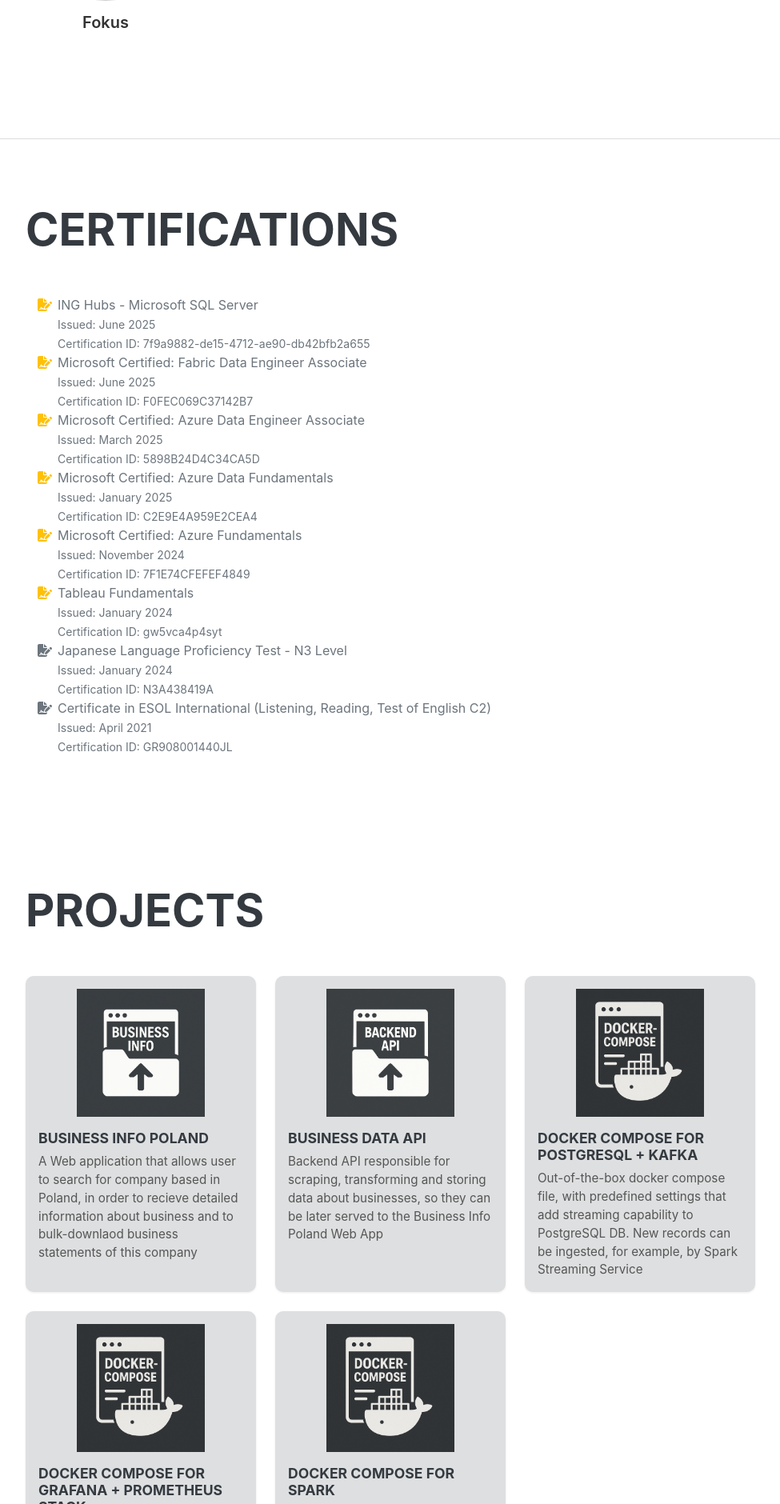
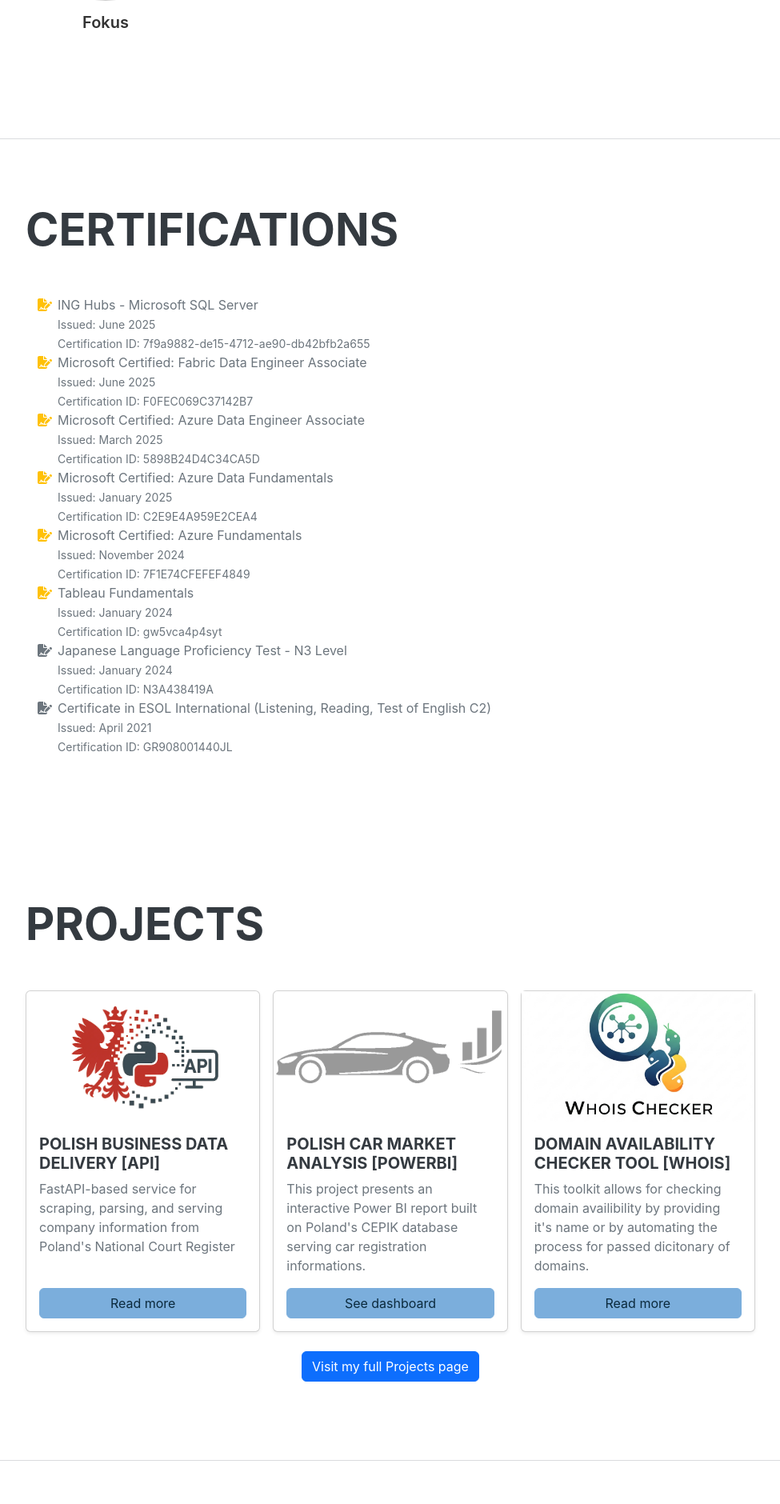
Before and after one commit to JakLjk/personal-page, a Django app: page / in a window 1280 px wide. Shown: the part 4320-6200 px from the top of the page at 80% size, without its empty margins (288-1263 px from the left). Run offline with Django 5.2, Linux system fonts and the light colour scheme; some libraries are stand-ins or nearby versions; some web fonts are replaced.

Commit message:
Changed projects section - added link to project site and added img files for projects

```diff
--- a/blogpage/static/blogpage/css/projects.css
+++ b/blogpage/static/blogpage/css/projects.css
@@ -44,3 +44,34 @@
     inset: 0;
     z-index: 1;
   }
+
+
+.btn-project{
+  --bs-btn-bg: #7baedc;
+  --bs-btn-border-color: #7baedc;
+  --bs-btn-color: #0b2a3d;              /* dark text for contrast */
+  --bs-btn-hover-bg: #6aa3d7;
+  --bs-btn-hover-border-color: #6aa3d7;
+  --bs-btn-hover-color: #0b2a3d;
+  --bs-btn-active-bg: #5b95cc;
+  --bs-btn-active-border-color: #5b95cc;
+  --bs-btn-active-color: #0b2a3d;
+  --bs-btn-disabled-bg: #7baedc;
+  --bs-btn-disabled-border-color: #7baedc;
+  --bs-btn-disabled-color: #0b2a3d;
+  --bs-btn-focus-shadow-rgb: 123,174,220; /* matches the blue */
+}
+
+
+.btn-deep-primary{
+  --bs-btn-bg: #0d6efd;
+  --bs-btn-border-color: #0d6efd;
+  --bs-btn-color: #fff;
+  --bs-btn-hover-bg: #0b5ed7;
+  --bs-btn-hover-border-color: #0a58ca;
+  --bs-btn-hover-color: #fff;
+  --bs-btn-active-bg: #0a58ca;
+  --bs-btn-active-border-color: #0a53be;
+  --bs-btn-active-color: #fff;
+  --bs-btn-focus-shadow-rgb: 13,110,253;
+}
--- a/blogpage/templates/blogpage/index.html
+++ b/blogpage/templates/blogpage/index.html
@@ -32,6 +32,12 @@
 
     gtag('config', 'G-PF0MQNQ5GC');
     </script>
+    <!-- Cloudflare Web Analytics -->
+    <script
+    defer src='https://static.cloudflareinsights.com/beacon.min.js'
+    data-cf-beacon='{"token": "89f70251427446b0a0f8ab5d2b055a04"}'>
+    </script>
+    <!-- End Cloudflare Web Analytics -->
     <body id="page-top">
         <!-- Navigation-->
         <nav class="navbar navbar-expand-lg navbar-dark bg-custom-blue fixed-top" id="sideNav">
@@ -172,6 +178,9 @@
                         </li>
                         <li class="list-inline-item">
                             <img src="{% static 'blogpage/assets/img/spark.svg' %}" alt="Apache Spark Logo" class="icon-grayscale" title="Apache Spark">
+                        </li>
+                        <li class="list-inline-item">
+                            <img src="{% static 'blogpage/assets/img/airflow.svg' %}" alt="Apache Spark Logo" class="icon-grayscale" title="Apache Airflow">
                         </li>
                         <li class="list-inline-item">
                             <img src="{% static 'blogpage/assets/img/debian.svg' %}" alt="Debian Logo" class="icon-grayscale" title="Debian">
@@ -324,52 +333,86 @@
                     </ul>
                 </div>
             </section>
+
+
+            <!-- Projects -->
             <section class="resume-section" id="projects">
-                <div class="resume-section-content">
-                    <h2 class="mb-5">Projects</h2>
-                    <div class="project-grid">
-                        <!-- Project 1 -->
-                        <div class="project-tile">
-                            <a href="https://firmy.lejk.net" class="tile-link" target="_blank" rel="noopener noreferrer"></a>
-                            <img src="{% static 'blogpage/assets/img/business_info_web.png' %}" alt="Web Scraping Tool" class="project-image">
-                            <h4>Business Info Poland</h4>
-                            <p>A Web application that allows user to search for company based in Poland, in order to recieve detailed information about business and to bulk-downlaod business statements of this company</p>
-                        </div>
+            <div class="resume-section-content">
+                <h2 class="mb-5">Projects</h2>
 
-                        <!-- Project 2 -->
-                        <div class="project-tile">
-                            <a href="https://github.com/JakLjk/BUSINESS-DATA-API" class="tile-link" target="_blank" rel="noopener noreferrer"></a>
-                            <img src="{% static 'blogpage/assets/img/business_info_api.png' %}" alt="Dashboard Screenshot" class="project-image">
-                            <h4>Business Data API</h4>
-                            <p>Backend API responsible for scraping, transforming and storing data about businesses, so they can be later served to the Business Info Poland Web App</p>
-                        </div>
+                <div class="row row-cols-1 row-cols-sm-2 row-cols-lg-3 g-3">
 
-                        <!-- Project 3 -->
-                        <div class="project-tile">
-                            <a href="https://github.com/JakLjk/PostgreSQL-Kafka-CDC-Compose" class="tile-link" target="_blank" rel="noopener noreferrer"></a>
-                            <img src="{% static 'blogpage/assets/img/docker_compose_project.png' %}" alt="Dashboard Screenshot" class="project-image">
-                            <h4>Docker Compose for PostgreSQL + Kafka </h4>
-                            <p>Out-of-the-box docker compose file, with predefined settings that add streaming capability to PostgreSQL DB. New records can be ingested, for example, by Spark Streaming Service</p>
-                        </div>
-
-                        <!-- Project 4 -->
-                        <div class="project-tile">
-                            <a href="https://github.com/JakLjk/Grafana-Prometheus-Compose" class="tile-link" target="_blank" rel="noopener noreferrer"></a>
-                            <img src="{% static 'blogpage/assets/img/docker_compose_project.png' %}" alt="Dashboard Screenshot" class="project-image">
-                            <h4>Docker Compose for Grafana + Prometheus Stack</h4>
-                            <p>Project that simplifies setting up Grafana + Prometheus. Has in-build support for Cadvisor exporter (docker image logs) and node exporter (sys logs)</p>
-                        </div>
-
-                        <!-- Project 5 -->
-                        <div class="project-tile">
-                            <a href="https://github.com/JakLjk/SPARK-CLUSTER-LOCAL-COMPOSE" class="tile-link" target="_blank" rel="noopener noreferrer"></a>
-                            <img src="{% static 'blogpage/assets/img/docker_compose_project.png' %}" alt="Dashboard Screenshot" class="project-image">
-                            <h4>Docker Compose for SPARK</h4>
-                            <p>This project allows for setting up Spark clusters on your local machines. Docker images install all necessary dependecies, such as Java and PySpark, so the user just builds the stack with makefile, without any dependency management.</p>
-                        </div>
+                <div class="col">
+                    <div class="card h-100 shadow-sm">
+                    <div class="ratio ratio-16x9">
+                        <img src="{% static 'blogpage/assets/img/project_logo_krsapi.png' %}"
+                            alt="Polish Business Data Delivery [API]"
+                            loading="lazy" style="object-fit:cover;">
+                    </div>
+                    <div class="card-body d-flex flex-column">
+                        <h5 class="card-title">Polish Business Data Delivery [API]</h5>
+                        <p class="card-text">
+                        FastAPI-based service for scraping, parsing, and serving company information from Poland's National Court Register
+                        </p>
+                        <a href="https://projects.lejk.net/14/"
+                        class="btn btn-project mt-auto" target="_blank" rel="noopener noreferrer">Read more</a>
+                    </div>
                     </div>
                 </div>
+
+                <div class="col">
+                    <div class="card h-100 shadow-sm">
+                    <div class="ratio ratio-16x9">
+                        <img src="{% static 'blogpage/assets/img/project_logo_cepik_bi.png' %}"
+                            alt="Polish Car Market Analysis [PowerBI]"
+                            loading="lazy" style="object-fit:cover;">
+                    </div>
+                    <div class="card-body d-flex flex-column">
+                        <h5 class="card-title">Polish Car Market Analysis [PowerBI]</h5>
+                        <p class="card-text">
+                        This project presents an interactive Power BI report built on Poland's CEPIK database serving car registration informations.
+                        </p>
+                        <a href="https://projects.lejk.net/15/"
+                        class="btn btn-project mt-auto" target="_blank" rel="noopener noreferrer">See dashboard</a>
+                    </div>
+                    </div>
+                </div>
+
+                <!-- Card 3 -->
+                <div class="col">
+                    <div class="card h-100 shadow-sm">
+                    <div class="ratio ratio-16x9">
+                        <img src="{% static 'blogpage/assets/img/project_logo_dns_checker.png' %}"
+                            alt="Domain Availability Checker Tool [WHOIS]"
+                            loading="lazy" style="object-fit:cover;">
+                    </div>
+                    <div class="card-body d-flex flex-column">
+                        <h5 class="card-title">Domain Availability Checker Tool [WHOIS]</h5>
+                        <p class="card-text">
+                        This toolkit allows for checking domain availibility by providing it's name or by automating the process for passed dicitonary of domains.
+                        </p>
+                        <a href="https://projects.lejk.net/9/"
+                        class="btn btn-project mt-auto" target="_blank" rel="noopener noreferrer">Read more</a>
+                    </div>
+                    </div>
+                </div>
+
+                </div>
+
+                <!-- CTA -->
+                <div class="mt-4 text-center">
+                <a class="btn btn-deep-primary" href="https://projects.lejk.net"
+                    target="_blank" rel="noopener noreferrer">
+                    Visit my full Projects page
+                </a>
+                </div>
+            </div>
             </section>
+            <hr class="m-0" />
+
+
+
+
             <section class="resume-section" id="freelance">
                 <div class="resume-section-content">
                     <h2 class="mb-5">Freelance Services</h2>
```
Also changed, not shown: blogpage/static/blogpage/assets/img/airflow.svg (added), blogpage/static/blogpage/assets/img/project_logo_cepik_bi.png (added), blogpage/static/blogpage/assets/img/project_logo_dns_checker.png (added), blogpage/static/blogpage/assets/img/project_logo_krsapi.png (added).
